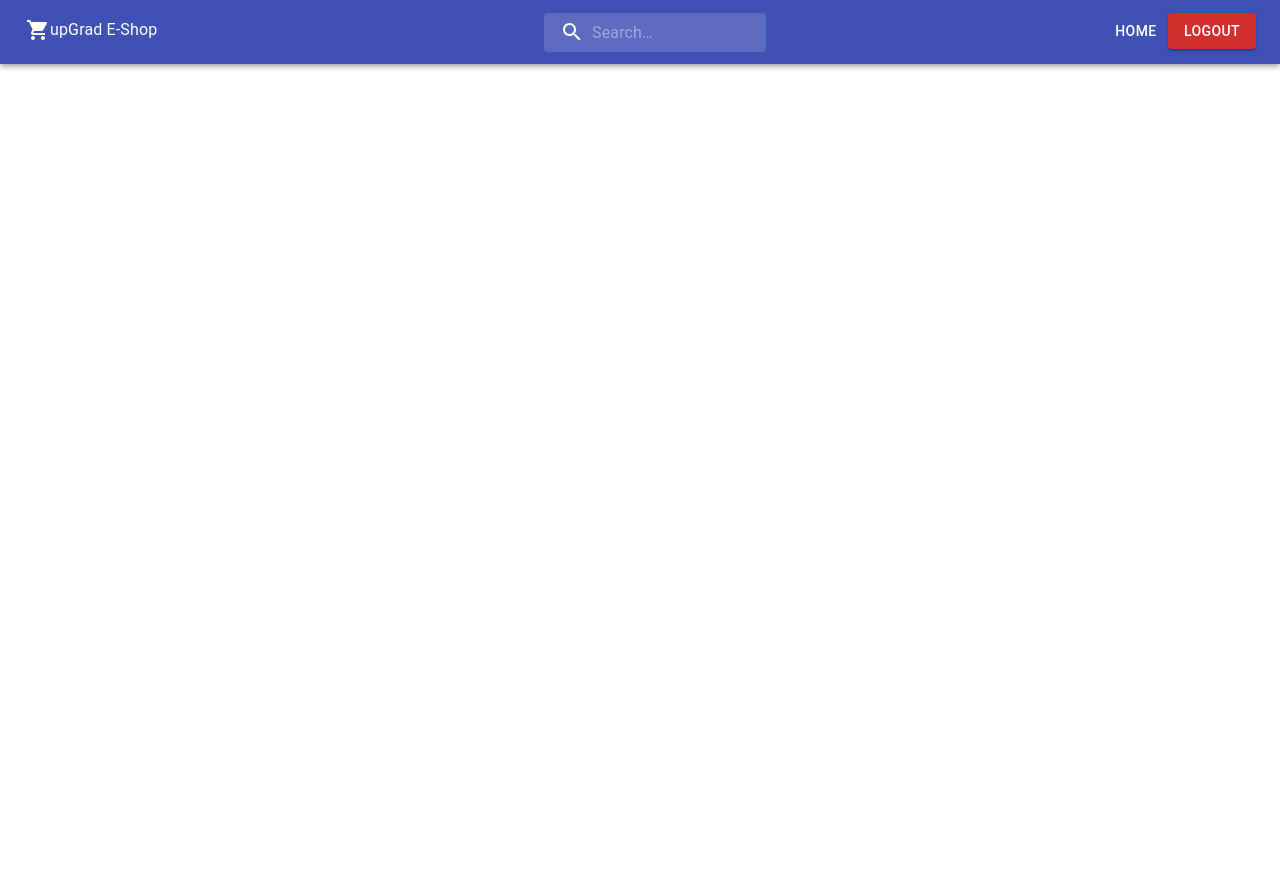
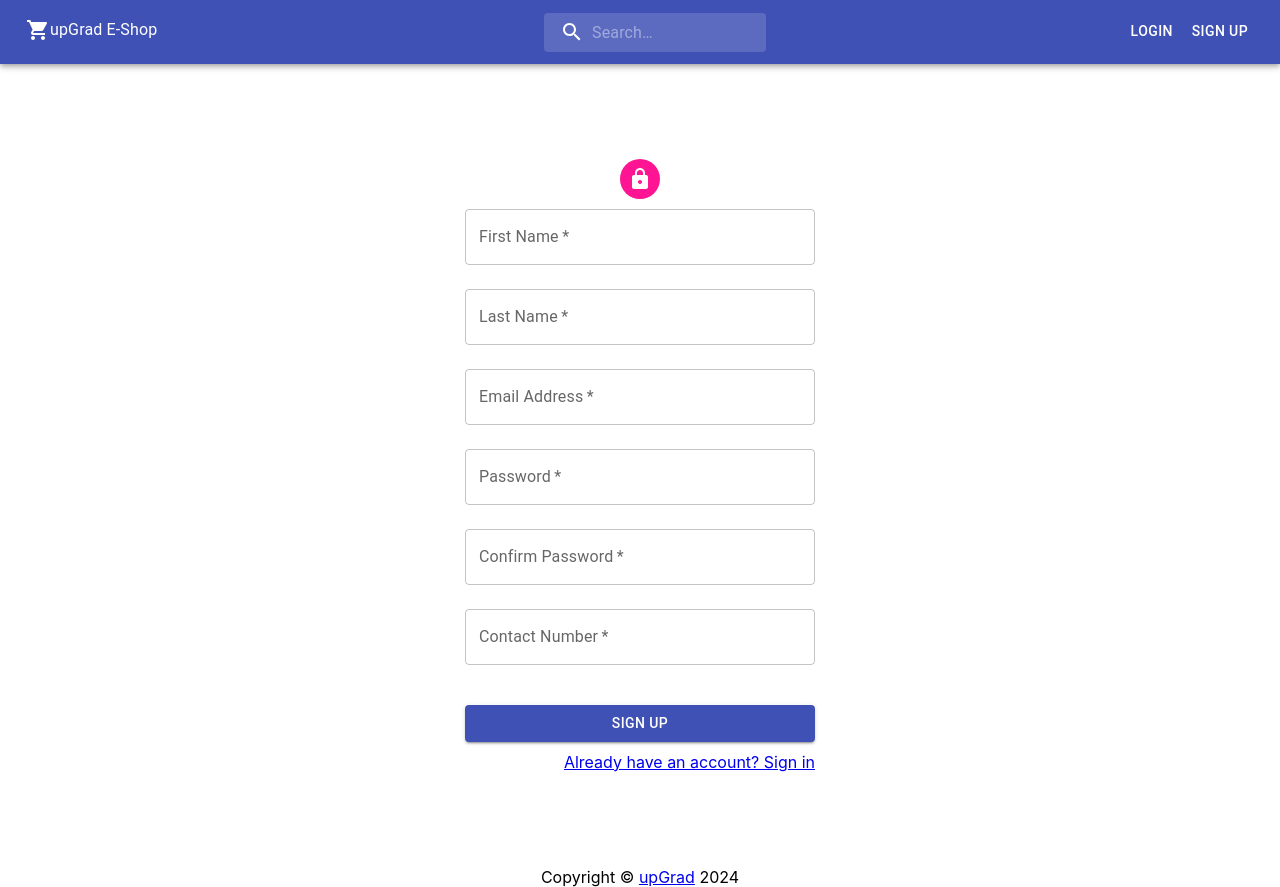
Before and after one commit to Mrdograg/eshop-amit-dogra, a React (Create React App) app: page /signup in a window 1280 px wide. Before the commit the page ends 800 px from the top, so only its background shows below. Built offline with nearby package versions, Linux system fonts and the light colour scheme.

Commit message:
login and signup page done

```diff
--- a/package.json
+++ b/package.json
@@ -41,5 +41,8 @@
       "last 1 firefox version",
       "last 1 safari version"
     ]
+  },
+  "devDependencies": {
+    "react-router-dom": "^6.22.2"
   }
 }
--- a/src/NavigationBar.js
+++ b/src/NavigationBar.js
@@ -3,19 +3,18 @@ import AppBar from "@mui/material/AppBar";
 import Toolbar from "@mui/material/Toolbar";
 import Typography from "@mui/material/Typography";
 import IconButton from "@mui/material/IconButton";
-import ShoppingCartIcon from '@mui/icons-material/ShoppingCart';
+import ShoppingCartIcon from "@mui/icons-material/ShoppingCart";
 import { Button, Grid } from "@mui/material";
+import { useNavigate } from "react-router-dom";
 import SearchInput from ".//components/search/SearchInput";
+
 
 function NavigationBar(props) {
   const { isLogged, isAdmin } = props;
+  const navigate = useNavigate();
+
   return (
-    <AppBar
-      position="static"
-      style={{
-        backgroundColor: "#3f51b5",
-      }}
-    >
+      <AppBar position="static" className="app-primary-color">
       <Toolbar>
         <Grid container spacing={2}>
           <Grid item xs={5}>
@@ -60,10 +59,18 @@ function NavigationBar(props) {
               )
             ) : (
               <div>
-                <Button color="inherit" variant="text">
+                <Button
+                  color="inherit"
+                  variant="text"
+                  onClick={() => navigate("/login")}
+                >
                   Login
                 </Button>
-                <Button color="inherit" variant="text">
+                <Button
+                  color="inherit"
+                  variant="text"
+                  onClick={() => navigate("/signup")}
+                >
                   Sign Up
                 </Button>
               </div>
@@ -74,5 +81,4 @@ function NavigationBar(props) {
     </AppBar>
   );
 }
-
 export default NavigationBar;
--- a/src/components/App.js
+++ b/src/components/App.js
@@ -1,7 +1,33 @@
-import NavigationBar from "../NavigationBar";
+import { BrowserRouter, Routes, Route, Navigate } from "react-router-dom";
+import Login from "./login/Login.";
+import Signup from "./singup/Singup";
+import { ThemeProvider, createTheme } from "@mui/material";
+import ProductsContainer from "./products/ProductsContainer";
+
+const appTheme = createTheme({
+  palette: {
+    primary: {
+      main: "#3f51b5",
+    },
+    secondary: {
+      main: "#f44336",
+    },
+  },
+});
 
 function App() {
-  return <NavigationBar isLogged />;
+  return (
+    <ThemeProvider theme={appTheme}>
+      <BrowserRouter>
+        <Routes>
+          <Route path="/products" element={<ProductsContainer />} />
+          <Route path="/login" element={<Login />} />
+          <Route path="/signup" element={<Signup />} />
+          <Route exact path="/" element={<Navigate to="/login" />} />
+        </Routes>
+      </BrowserRouter>
+    </ThemeProvider>
+  );
 }
 
 export default App;
--- /dev/null
+++ b/src/components/login/Login..js
@@ -0,0 +1,93 @@
+import { useState } from "react";
+import NavigationBar from "../../NavigationBar";
+import { Avatar, Button, TextField } from "@mui/material";
+import LockIcon from "@mui/icons-material/Lock";
+import { Link, useNavigate } from "react-router-dom";
+
+function Login() {
+  const navigate = useNavigate();
+  const [email, setEmail] = useState("");
+  const [password, setPassword] = useState("");
+  const [emailError, setEmailError] = useState(false);
+  const [passwordError, setPasswordError] = useState(false);
+
+  const handleSubmit = (event) => {
+    event.preventDefault();
+
+    setEmailError(false);
+    setPasswordError(false);
+
+    if (email === "") {
+      setEmailError(true);
+    }
+    if (password === "") {
+      setPasswordError(true);
+    }
+
+    if (email && password) {
+      console.log(email, password);
+      navigate("/products");
+    }
+  };
+
+  return (
+    <>
+      <NavigationBar />
+      <div
+        style={{
+          width: "500px",
+          padding: "10px 20px",
+          margin: "100px auto",
+          height: "100%",
+          textAlign: "center",
+        }}
+      >
+        <form autoComplete="off" onSubmit={handleSubmit}>
+          <Avatar
+            style={{
+              backgroundColor: "deeppink",
+              margin: "10px auto",
+            }}
+          >
+            <LockIcon />
+          </Avatar>
+          <TextField
+            label="Email Address"
+            onChange={(e) => setEmail(e.target.value)}
+            required
+            variant="outlined"
+            type="email"
+            sx={{ mb: 3 }}
+            fullWidth
+            value={email}
+            error={emailError}
+          />
+          <TextField
+            label="Password"
+            onChange={(e) => setPassword(e.target.value)}
+            required
+            variant="outlined"
+            type="password"
+            value={password}
+            error={passwordError}
+            fullWidth
+            sx={{ mb: 3 }}
+          />
+          <Button
+            variant="contained"
+            color="primary"
+            type="submit"
+            sx={{ mt: 2, width: "100%" }}
+          >
+            Sign In
+          </Button>
+        </form>
+      </div>
+      <div style={{ textAlign: "center" }}>
+        Copyright &copy; <Link href="https://www.upgrad.com/">upGrad</Link> 2024
+      </div>
+    </>
+  );
+}
+
+export default Login;
--- /dev/null
+++ b/src/components/products/ProductsContainer.js
@@ -0,0 +1,12 @@
+import NavigationBar from "../../NavigationBar";
+
+function ProductsContainer() {
+  return (
+    <>
+      <NavigationBar />
+      <div>Products Container</div>
+    </>
+  );
+}
+
+export default ProductsContainer;
--- /dev/null
+++ b/src/components/singup/Singup.js
@@ -0,0 +1,159 @@
+import { Avatar, Button, TextField } from "@mui/material";
+import NavigationBar from "../../NavigationBar";
+import { Link } from "react-router-dom";
+import { useState } from "react";
+import LockIcon from "@mui/icons-material/Lock";
+
+function Signup() {
+  const [firstName, setFirstName] = useState("");
+  const [lastName, setLastName] = useState("");
+  const [email, setEmail] = useState("");
+  const [password, setPassword] = useState("");
+  const [confirmPassword, setConfirmPassword] = useState("");
+  const [contactNumber, setContactNumber] = useState("");
+
+  const [firstNameError, setFirstNameError] = useState(false);
+  const [lastNameError, setLastNameError] = useState(false);
+  const [emailError, setEmailError] = useState(false);
+  const [passwordError, setPasswordError] = useState(false);
+  const [contactNumberError, setContactNumberError] = useState(false);
+
+  const handleSubmit = (event) => {
+    event.preventDefault();
+
+    setFirstNameError(false);
+    setLastNameError(false);
+    setEmailError(false);
+    setPasswordError(false);
+    setContactNumberError(false);
+
+    if (firstName === "") {
+      setFirstName(true);
+    }
+    if (lastName === "") {
+      setLastName(true);
+    }
+    if (email === "") {
+      setEmailError(true);
+    }
+    if (password === "") {
+      setPasswordError(true);
+    }
+    if (contactNumber === "") {
+      setContactNumberError(true);
+    }
+
+    if (firstName && lastName && email && password) {
+      console.log(firstName, lastName, email, password);
+    }
+  };
+
+  return (
+    <>
+      <NavigationBar />
+      <div
+        style={{
+          width: "350px",
+          padding: "10px 20px",
+          margin: "75px auto",
+          height: "100%",
+          textAlign: "center",
+        }}
+      >
+        <form autoComplete="off" onSubmit={handleSubmit}>
+          <Avatar
+            style={{
+              backgroundColor: "deeppink",
+              margin: "10px auto",
+            }}
+          >
+            <LockIcon />
+          </Avatar>
+          <TextField
+            label="First Name"
+            onChange={(e) => setFirstName(e.target.value)}
+            required
+            variant="outlined"
+            type="text"
+            sx={{ mb: 3 }}
+            fullWidth
+            value={firstName}
+            error={firstNameError}
+          />
+          <TextField
+            label="Last Name"
+            onChange={(e) => setLastName(e.target.value)}
+            required
+            variant="outlined"
+            type="text"
+            sx={{ mb: 3 }}
+            fullWidth
+            value={lastName}
+            error={lastNameError}
+          />
+          <TextField
+            label="Email Address"
+            onChange={(e) => setEmail(e.target.value)}
+            required
+            variant="outlined"
+            type="email"
+            sx={{ mb: 3 }}
+            fullWidth
+            value={email}
+            error={emailError}
+          />
+          <TextField
+            label="Password"
+            onChange={(e) => setPassword(e.target.value)}
+            required
+            variant="outlined"
+            type="password"
+            value={password}
+            error={passwordError}
+            fullWidth
+            sx={{ mb: 3 }}
+          />
+          <TextField
+            label="Confirm Password"
+            onChange={(e) => setConfirmPassword(e.target.value)}
+            required
+            variant="outlined"
+            type="password"
+            value={confirmPassword}
+            error={password.length > 0 && confirmPassword !== password}
+            fullWidth
+            sx={{ mb: 3 }}
+          />
+          <TextField
+            label="Contact Number"
+            onChange={(e) => setContactNumber(e.target.value)}
+            required
+            variant="outlined"
+            type="tel"
+            sx={{ mb: 3 }}
+            fullWidth
+            value={contactNumber}
+            error={contactNumberError}
+          />
+          <Button
+            variant="contained"
+            color="primary"
+            type="submit"
+            sx={{ mt: 2, width: "100%" }}
+            disabled={password.length > 0 && confirmPassword !== password}
+          >
+            Sign Up
+          </Button>
+          <div style={{ textAlign: "right", margin: "10px 0" }}>
+            <Link to="/login">Already have an account? Sign in</Link>
+          </div>
+        </form>
+      </div>
+      <div style={{ textAlign: "center" }}>
+        Copyright &copy; <Link href="https://www.upgrad.com/">upGrad</Link> 2024
+      </div>
+    </>
+  );
+}
+
+export default Signup;
```
Also changed, not shown: src/index.css (+7 -7 lines), 1 other file (tests, documents, lock files or other folders).
